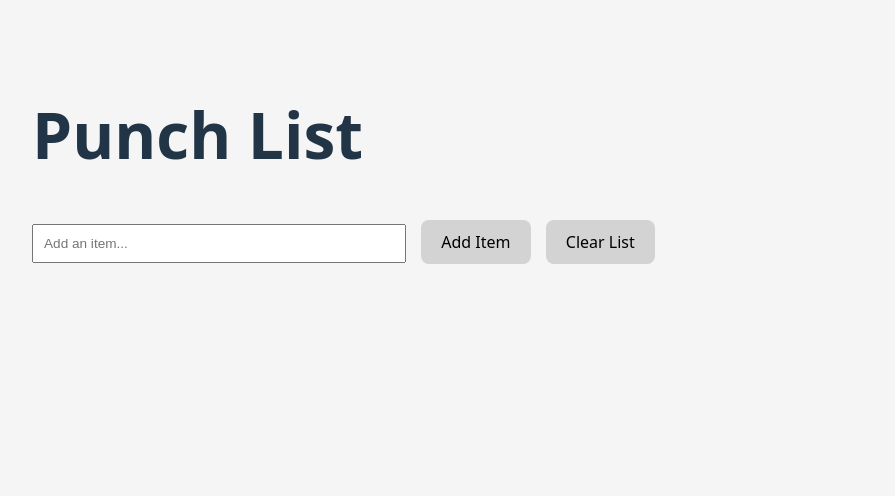
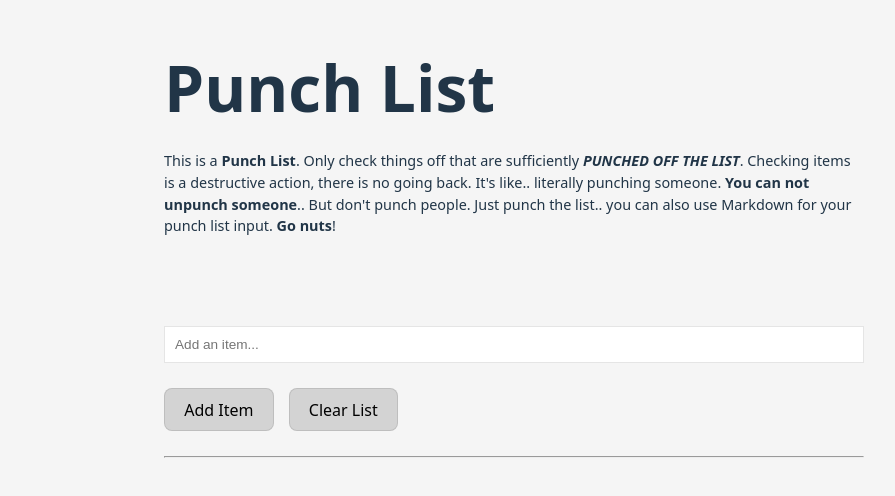
Before and after one commit to theimpossibleleap/punch-list, a React (Vite) app: page / in a window 1280 px wide. Shown: the top 496 px of the page, without its empty margins (126-1021 px from the left). Built offline with nearby package versions, Linux system fonts and the light colour scheme.

Commit message:
Adds new styling, markdown, and checked boxes

```diff
--- a/package.json
+++ b/package.json
@@ -11,7 +11,8 @@
   },
   "dependencies": {
     "react": "^18.2.0",
-    "react-dom": "^18.2.0"
+    "react-dom": "^18.2.0",
+    "react-markdown": "^9.0.1"
   },
   "devDependencies": {
     "@types/react": "^18.2.66",
--- a/src/App.css
+++ b/src/App.css
@@ -1,29 +1,8 @@
-:root {
-    font-family: system-ui, -apple-system, BlinkMacSystemFont, 'Segoe UI', Roboto, Oxygen, Ubuntu, Cantarell, 'Open Sans', 'Helvetica Neue', sans-serif;
-    line-height: 1.5;
-    font-weight: 400;
-
-    color-scheme: light dark;
-    color: rgba(255, 255, 255, 0.87);
-    background-color: #242424;
-
-    font-synthesis: none;
-    text-rendering: optimizeLegibility;
-    -webkit-font-smoothing: antialiased;
-    -moz-osx-font-smoothing: grayscale;
-}
-
-body {
-    padding: 50px;
-    margin-top: -50px;
-}
-
 a {
     font-weight: 500;
     color: #646cff;
     text-decoration: inherit;
   }
-
   a:hover {
     color: #535bf2;
   }
@@ -31,11 +10,13 @@ a:hover {
   h1 {
     font-size: 3.2em;
     line-height: 1.1;
+    margin: 0;
+    padding: 0;
   }
 
   button {
     border-radius: 8px;
-    border: 1px solid transparent;
+    border: 1px solid rgba(255, 255, 255, 0.10);
     padding: 0.6em 1.2em;
     font-size: 1em;
     font-weight: 500;
@@ -44,11 +25,9 @@ button {
     cursor: pointer;
     transition: border-color 0.25s;
   }
-
   button:hover {
     border-color: #EE8D47;
   }
-
   button:focus,
   button:focus-visible {
     outline: 4px auto -webkit-focus-ring-color;
@@ -57,29 +36,40 @@ button:focus-visible {
 #container {
     display: flex;
     flex-direction: column;
-    padding: 50px;
-    margin: 0 auto;
+    margin: 25px 0 0 0;
     min-height: 500px;
-    margin: 50px;
+    width: 700px;
+    padding: 15px;
 }
 
 .title {
-    margin: 0 0 50px 0;
+    margin: 0 0 0 0;
     padding: 0;
-    display: flex;
-    align-items: center;
     font-size: 4em;
+    font-weight: 700;
+}
+
+.subHeader {
+    margin: 0 0 75px 0;
+    padding: 0;
+    font-size: .9em;
 }
 
 .input {
-    margin: 0 15px 15px 0;
+    display: block;
     padding: 10px;
-    width: 350px;
+    margin: 0 0 25px 0;
+    width: 100%;
     font-size: 0.85em;
+    box-sizing: border-box;
 }
 
 .button {
     margin: 0 15px 0 0;
+}
+
+.hr {
+    margin: 25px 0 50px 0;
 }
 
 .listContainer {
@@ -102,7 +92,6 @@ li {
 }
 
 .listItem {
-    height: 50px;
     display: flex;
     align-items: center;
     margin-left: 25px;
@@ -115,25 +104,34 @@ input[type="checkbox"] {
 
 .completed {
     text-decoration: line-through;
-    color: rgba(255, 255, 255, 0.2);
+    color: rgba(255, 255, 255, 0.35);
+    pointer-events: none;
+}
+
+input {
+    border: 1px solid rgba(255, 255, 255, 0.10)
   }
 
   @media (prefers-color-scheme: light) {
-    :root {
-        color: #213547;
-        background-color: whitesmoke;
-    }
-
     a:hover {
       color: #747bff;
     }
-
     button {
       background-color: lightgrey;
+      border: 1px solid rgba(0, 0, 0, 0.10);
+    }
+
+    button:hover {
+      border-color: #2E4764;
+    }
+
+    input {
+      border: 1px solid rgba(0, 0, 0, 0.10)
     }
 
     .completed {
       text-decoration: line-through;
-        color: rgba(0, 0, 0, 0.2);
+      color: rgba(0, 0, 0, 0.35);
+      pointer-events: none;
     }
   }
--- a/src/App.jsx
+++ b/src/App.jsx
@@ -1,5 +1,6 @@
 import { useState, useRef } from 'react'
 import './App.css'
+import Markdown from 'react-markdown'
 
 function App() {
 
@@ -34,9 +35,13 @@ function App() {
   return (
     <>
       <div id='container'>
-        <h1 className="title">Punch List</h1>
-
-        <form>
+        <div className="title">Punch List</div>
+        <div className='subHeader'>
+          <Markdown>
+            This is a **Punch List**. Only check things off that are sufficiently ***PUNCHED OFF THE LIST***. Checking items is a destructive action, there is no going back. It's like.. literally punching someone. **You can not unpunch someone**.. But don't punch people. Just punch the list.. you can also use Markdown for your punch list input. **Go nuts**!
+          </Markdown>
+        </div>
+        <form className='inputForm'>
           <input
             className='input'
             placeholder='Add an item...'
@@ -44,6 +49,9 @@ function App() {
             id="item"
             onChange={(e) => setInputItem(e.target.value)}
             ref={inputRef}
+            autoCapitalize='off'
+            autoCorrect='off'
+            spellCheck='false'
           >
           </input>
 
@@ -53,15 +61,19 @@ function App() {
           <button className='button' onClick={handleClear}>
             Clear List
           </button>
+          <hr className='hr'/>
         </form>
-
-        <ul>
+        <ul className='list'>
           {list.map((item, index) => (
             <div key={Math.random()}>
               <div className='listContainer'>
                   <input type="checkbox" onClick={() => handleDelete(index)}/>
                   <li className='listItem'>
-                    {item}
+
+                    <Markdown>
+                      {item}
+                    </Markdown>
+
                   </li>
               </div>
             </div>
@@ -71,7 +83,7 @@ function App() {
           {completed.map((item, index) => (
             <div key={Math.random()}>
               <div className='listContainer'>
-              <input type="checkbox" disabled/>
+              <input type="checkbox" checked/>
                   <li className='listItem'>
                     {item}
                   </li>
--- a/src/index.css
+++ b/src/index.css
@@ -14,41 +14,11 @@
 }
 
 body {
-padding: 50px;
-margin-top: -50px;
-}
-
-a {
-  font-weight: 500;
-  color: #646cff;
-  text-decoration: inherit;
-}
-a:hover {
-  color: #535bf2;
-}
-
-h1 {
-  font-size: 3.2em;
-  line-height: 1.1;
-}
-
-button {
-  border-radius: 8px;
-  border: 1px solid transparent;
-  padding: 0.6em 1.2em;
-  font-size: 1em;
-  font-weight: 500;
-  font-family: inherit;
-  background-color: #1a1a1a;
-  cursor: pointer;
-  transition: border-color 0.25s;
-}
-button:hover {
-  border-color: #EE8D47;
-}
-button:focus,
-button:focus-visible {
-  outline: 4px auto -webkit-focus-ring-color;
+  margin: 0 auto;
+  display: flex;
+  width: 100dvw;
+  justify-content: center;
+  align-items: center;
 }
 
 @media (prefers-color-scheme: light) {
@@ -56,15 +26,4 @@ button:focus-visible {
     color: #213547;
     background-color: whitesmoke;
   }
-  a:hover {
-    color: #747bff;
-  }
-  button {
-    background-color: lightgrey;
-  }
-
-  .completed {
-    text-decoration: line-through;
-    color: rgba(0, 0, 0, 0.2);
 }
-}
```
Also changed, not shown: 1 other file (tests, documents, lock files or other folders). Lines whose indentation alone changed are shown as unchanged.
